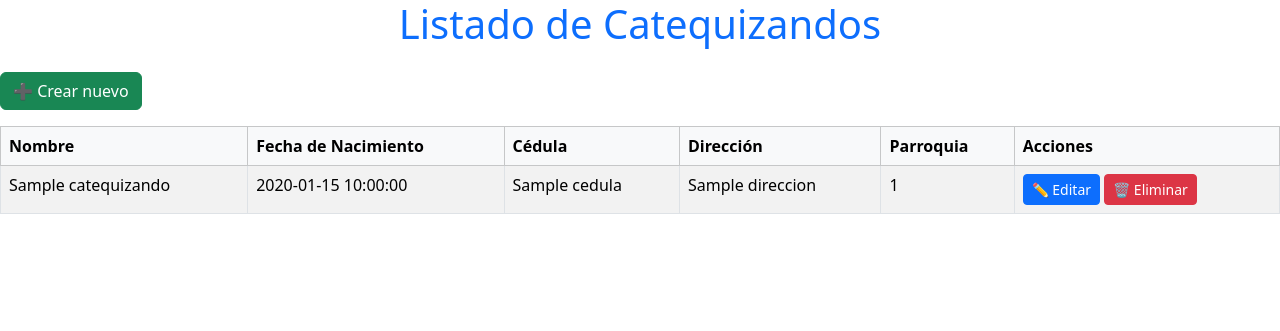
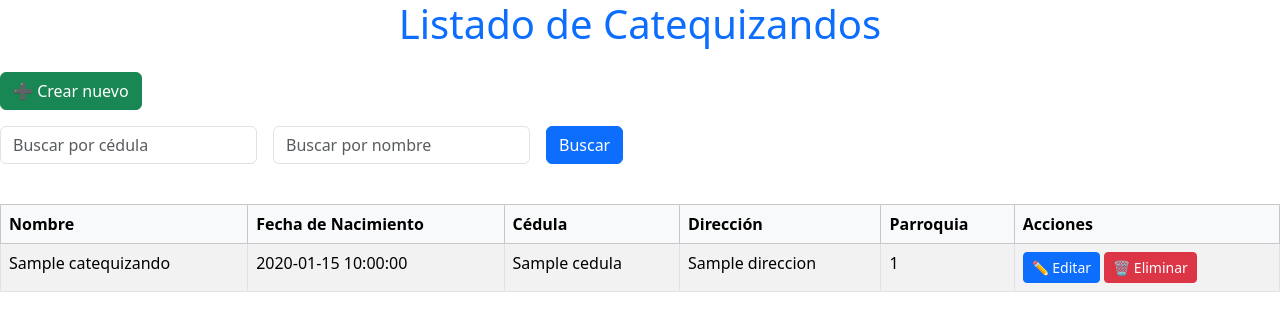
Before and after one commit to ItzPaulz/CatequizandoMongoDB, a Flask app: page / in a window 1280 px wide. Shown: the top 331 px of the page. Run offline with Flask 3, Linux system fonts and the light colour scheme; a database or web service that is not in the repository returns one stand-in record (Sample ...); some libraries are stand-ins or nearby versions.

Commit message:
Proyecto Finalizado, se ha añadido un consultor dentro de nuestro sistema

```diff
--- a/App/Templates/index.html
+++ b/App/Templates/index.html
@@ -5,6 +5,18 @@
 <h1 class="text-center text-primary mb-4">Listado de Catequizandos</h1>
 
 <a href="{{ url_for('crear') }}" class="btn btn-success mb-3">➕ Crear nuevo</a>
+
+<form method="POST" class="row g-3 mb-4">
+    <div class="col-auto">
+        <input type="text" name="buscar_cedula" class="form-control" placeholder="Buscar por cédula">
+    </div>
+    <div class="col-auto">
+        <input type="text" name="buscar_nombre" class="form-control" placeholder="Buscar por nombre">
+    </div>
+    <div class="col-auto">
+        <button type="submit" class="btn btn-primary mb-3">Buscar</button>
+    </div>
+</form>
 
 <table class="table table-bordered table-striped">
     <thead class="table-light">
--- a/App/app.py
+++ b/App/app.py
@@ -14,9 +14,17 @@ mongo = PyMongo(app)
 
 # ======== RUTAS PRINCIPALES ========
 
-@app.route('/')
+@app.route('/', methods=['GET', 'POST'])
 def index():
-    catequizandos = mongo.db.catequizando.find()
+    query = {}
+    if request.method == 'POST':
+        cedula = request.form.get('buscar_cedula', '').strip()
+        nombre = request.form.get('buscar_nombre', '').strip()
+        if cedula:
+            query['cedula'] = cedula
+        if nombre:
+            query['nombre'] = {'$regex': nombre, '$options': 'i'}
+    catequizandos = mongo.db.catequizando.find(query)
     return render_template('index.html', catequizandos=catequizandos)
 
 @app.route('/registro', methods=['GET', 'POST'])
```
